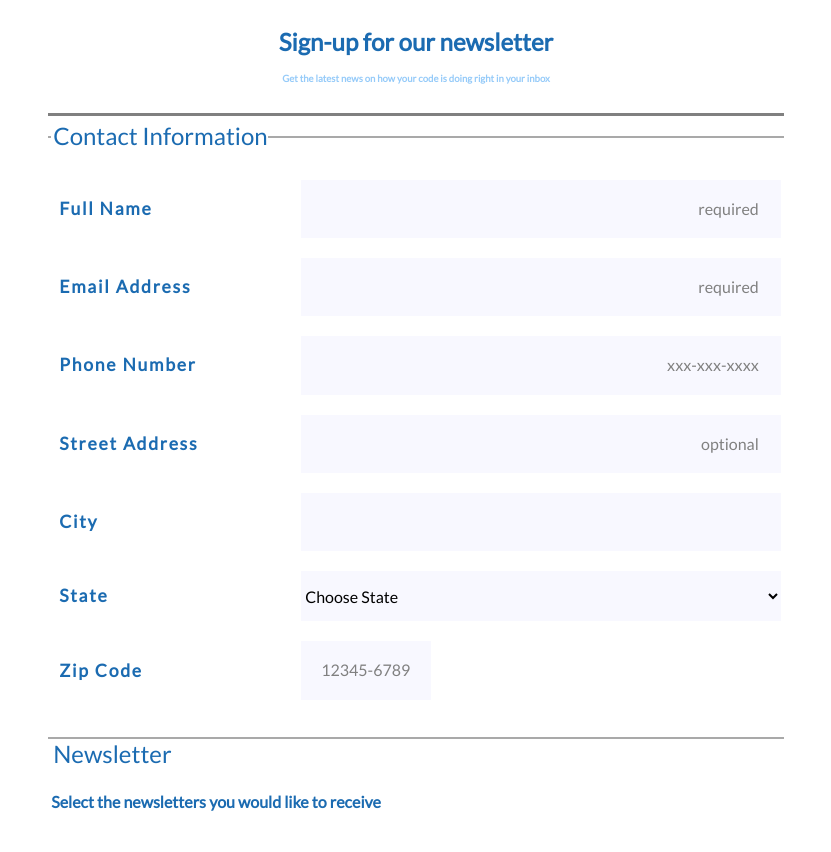
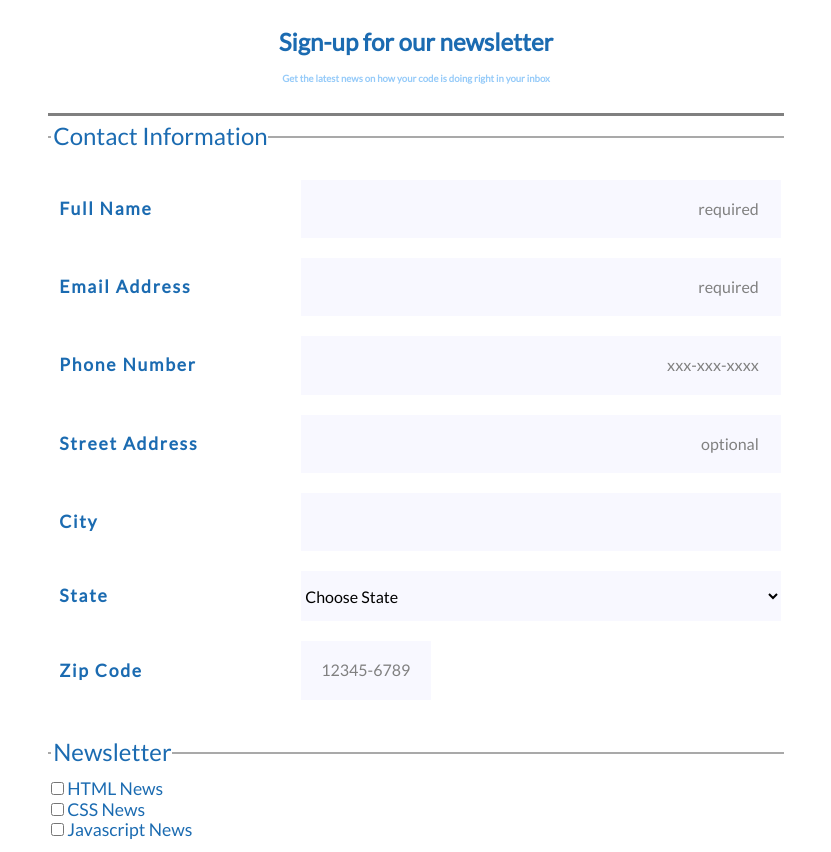
Before and after one commit to Sheridan-Edmondson/Project-3-Online-Registration-Form, a plain HTML site: page index.html in a window 1280 px wide. Shown: the part 98-950 px from the top of the page, without its empty margins (224-1055 px from the left). Drawn offline with nearby package versions, Linux system fonts and the light colour scheme.

Commit message:
Add files via upload

```diff
--- a/index.html
+++ b/index.html
@@ -126,11 +126,8 @@
 
 
         <fieldset class="newsletter-information">
-          <div class="newsletter-div">
-            <legend>Newsletter</legend>
+          <legend>Newsletter</legend>
 
-            <h4>Select the newsletters you would like to receive</h4><br>
-          </div>
 
           <input type="checkbox" id="HTML-news" value="interest-html" name="signup-interest">
           <label for="HTML-news">HTML News</label>
```
